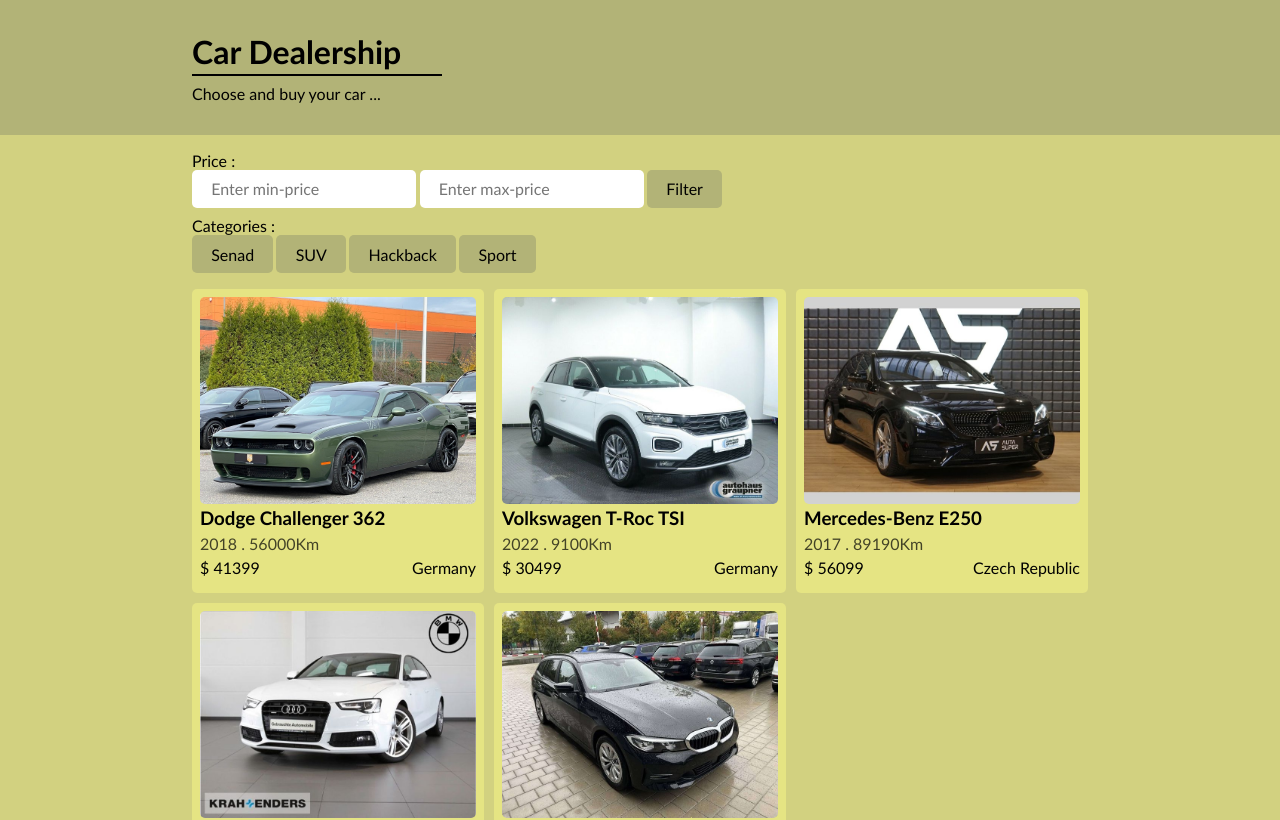
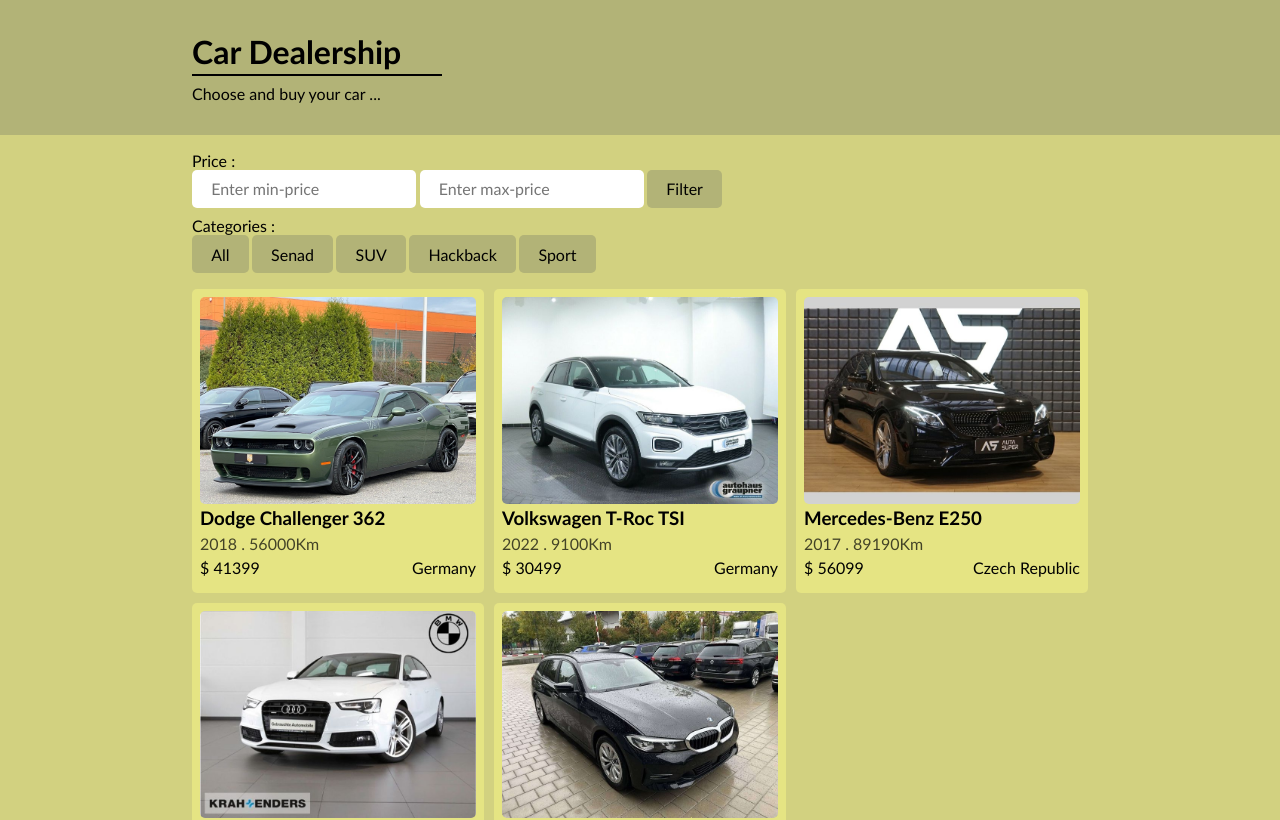
Before and after one commit to mahdl-karami/njs-car-dealership, a Next.js app: page / in a window 1280 px wide. Shown: the top 820 px of the page. Built offline with nearby package versions, Linux system fonts and the light colour scheme.

Commit message:
add all categories button

```diff
--- a/src/components/Filtering.js
+++ b/src/components/Filtering.js
@@ -14,6 +14,7 @@
         </form>
         <div>
           <p>Categories : </p>
+          <button>All</button>
           <button>Senad</button>
           <button>SUV</button>
           <button>Hackback</button>
```
